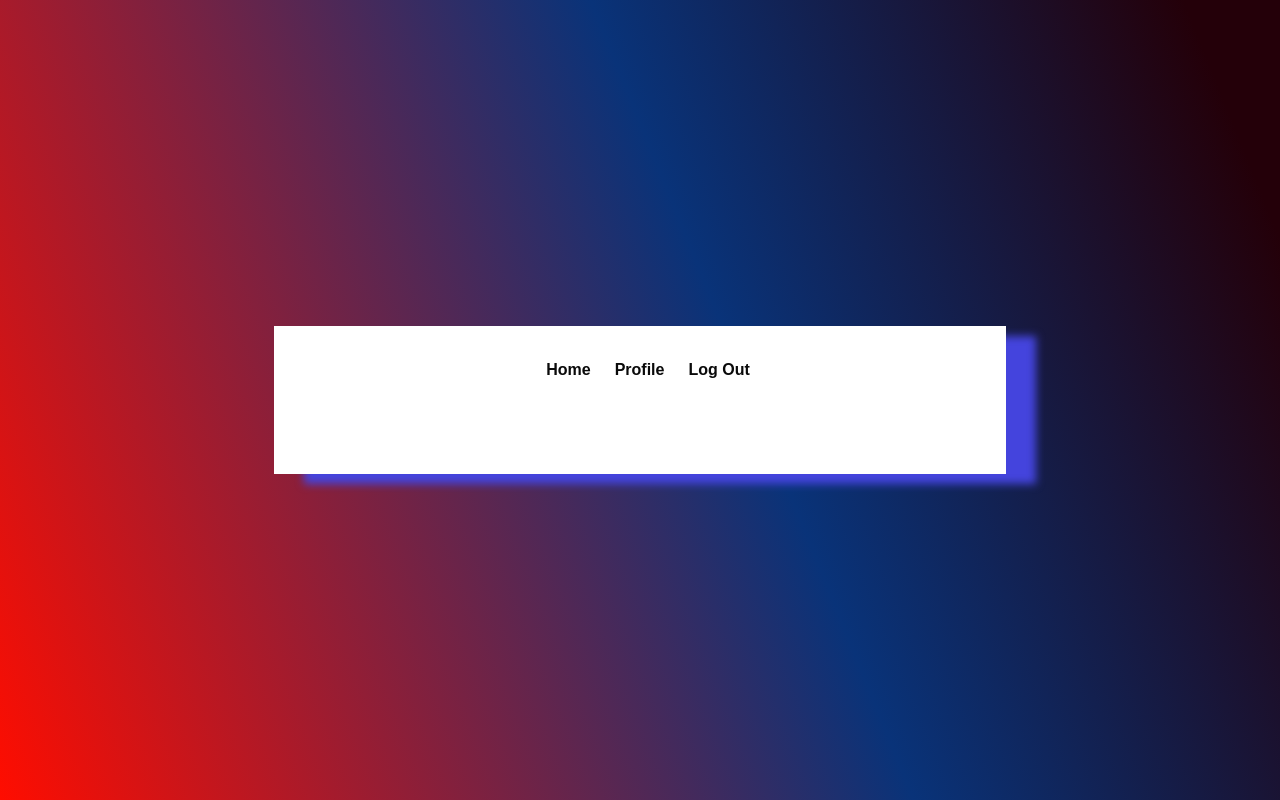
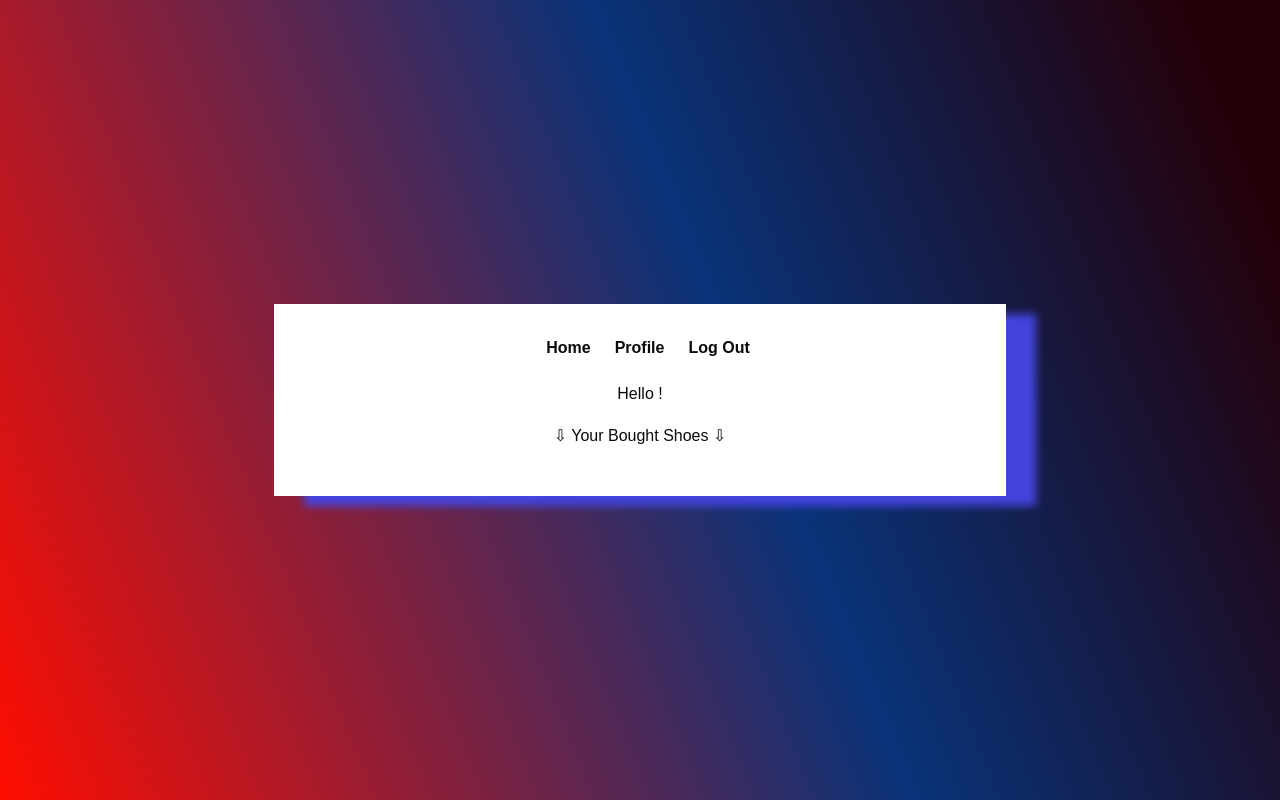
Before and after one commit to orourkekyle/project_2, a website: page public/profile.html in a window 1280 px wide. Drawn offline with nearby package versions, Linux system fonts and the light colour scheme; no server answers.

Commit message:
little changes

```diff
--- a/public/js/profile.js
+++ b/public/js/profile.js
@@ -8,7 +8,7 @@ $(document).ready(() => {
   // This file just does a GET request to figure out which user is logged in
   // and updates the HTML on the page
   $.get("/api/user_data").then(data => {
-    $(".member-name").text(data.email);
+    $(".hello-user").text(data.email);
   });
 
   /* EVERYTHING ABOVE HERE CAME WITH profile.js */
--- a/public/profile.html
+++ b/public/profile.html
@@ -42,8 +42,9 @@
   </div>
   <!-- NEED SECTION TO DISPLAY PURCHASED SHOES -->
   <div class="container" id="boughtCont">
+    <div class="hello">Hello <span class="hello-user"></span>!</div>
     <div class="card-body" id="shoeList">
-      <!--  -->
+      <h6 class="shoecontainerlabel">&#8681 Your Bought Shoes &#8681</h6>
     </div>
   </div>
   <!-- NEED SECTION TO DIPLAY SELLING SHOES -->
--- a/public/stylesheets/style.css
+++ b/public/stylesheets/style.css
@@ -1,6 +1,14 @@
 form.signup,
 form.login {
   margin-top: 50px;
+}
+
+.hello {
+  text-align: center;
+}
+
+.shoecontainerlabel {
+  text-align: center;
 }
 
 .my-img {
```
